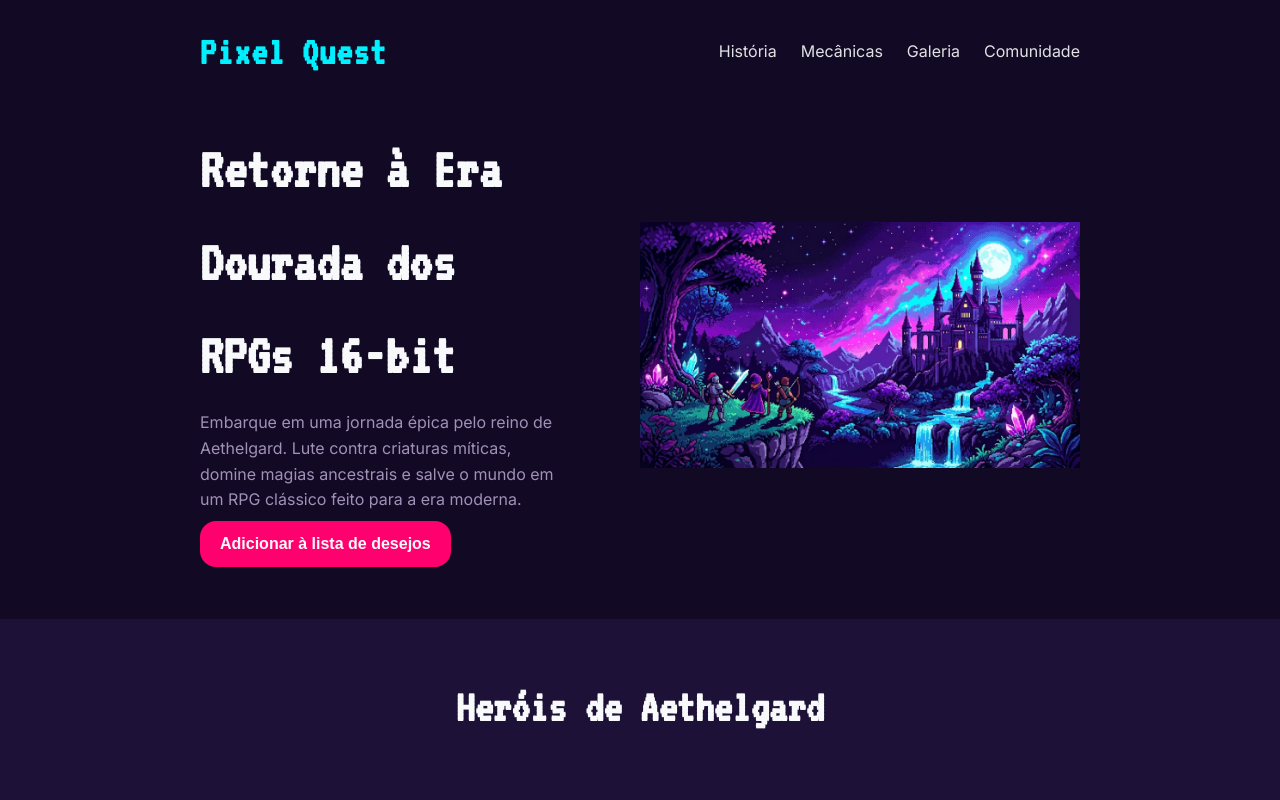
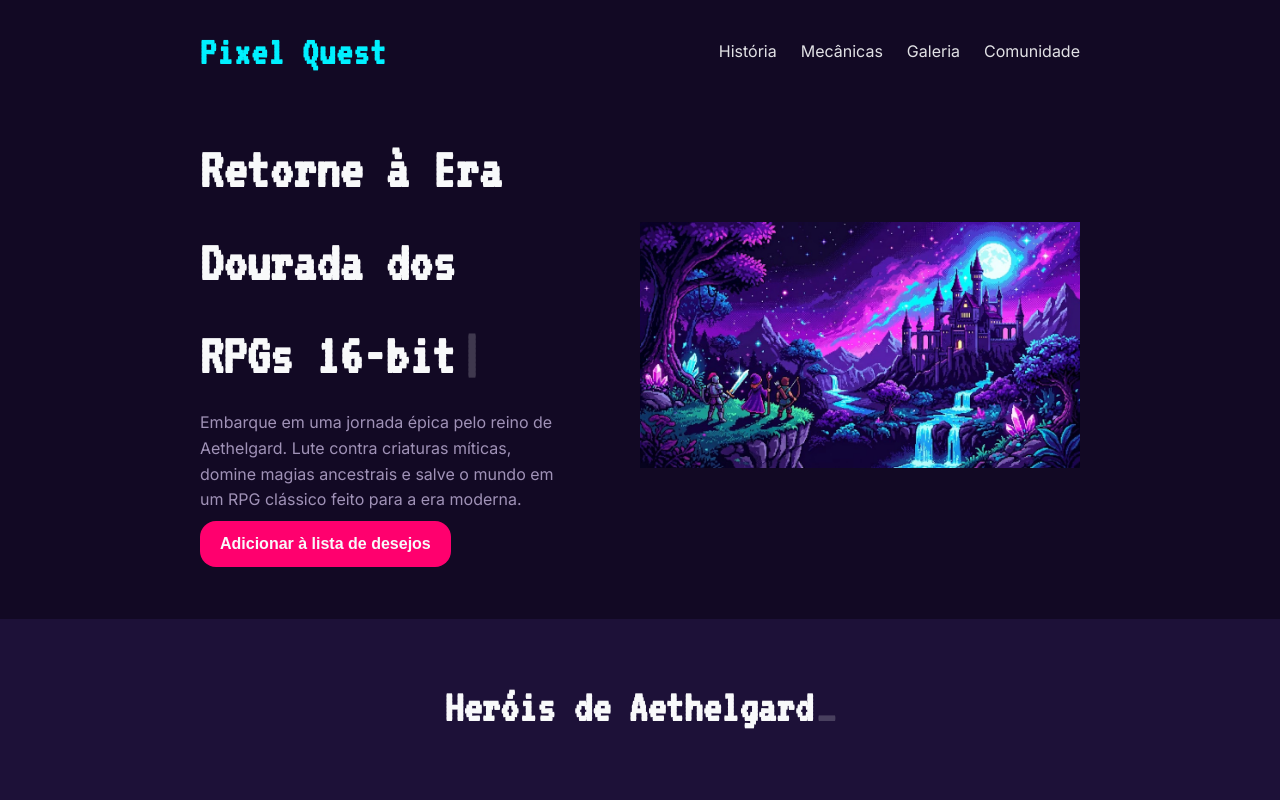
Before and after one commit to vinilossi/pixel-quest, a plain HTML site: page index.html in a window 1280 px wide. Shown: the top 800 px of the page. Drawn offline with Linux system fonts and the light colour scheme.

Commit message:
feat: add typewriter effect to hero and info section titles

```diff
--- a/css/header.css
+++ b/css/header.css
@@ -25,4 +25,5 @@ nav {
 
 .nav-link:hover {
     color: var(--accent-pink, #ff006e);
+    border-bottom: 1px solid var(--accent-pink);
 }
--- a/css/hero.css
+++ b/css/hero.css
@@ -18,6 +18,14 @@
     font-size: 58px;
     font-weight: 700;
     color: var(--text-primary);
+    min-height: 187px;
+}
+
+.hero-title::after {
+  content: '|';
+  margin-left: 4px;
+  font-weight: bold;
+  animation: blink 0.8s infinite;
 }
 
 .hero-subtext {
--- a/css/info.css
+++ b/css/info.css
@@ -13,6 +13,13 @@
     font-size: 46px;
 }
 
+.info-header::after {
+    content: '_';
+    margin-left: 4px;
+    font-weight: bold;
+    animation: blink 0.8s infinite;
+}
+
 .heroes {
     display: flex;
     gap: 2rem;
--- a/css/main.css
+++ b/css/main.css
@@ -21,3 +21,8 @@ a {
 li {
     list-style: none;
 }
+
+@keyframes blink {
+  0%, 100% { opacity: 1; }
+  50% { opacity: 0; }
+}
--- a/index.html
+++ b/index.html
@@ -26,7 +26,7 @@
     <main>
       <section class="hero">
         <div class="hero-content">
-          <h2 class="hero-title">Retorne à Era Dourada dos RPGs 16-bit</h2>
+          <h2 class="hero-title"></h2>
           <p class="hero-subtext">
             Embarque em uma jornada épica pelo reino de Aethelgard. Lute contra
             criaturas míticas, domine magias ancestrais e salve o mundo em um
@@ -37,7 +37,7 @@
         <img src="img/hero-img.jpg" />
       </section>
       <section class="info">
-        <h3 class="info-header">Heróis de Aethelgard</h3>
+        <h3 class="info-header"></h3>
         <ul class="heroes">
           <li class="heroes-hero__card">
             <img src="img/cavaleiro.jpg" class="heroes-hero__card_img" />
@@ -101,4 +101,5 @@
         <p class="footer-desc">Projeto desenvolvido para o portfólio de estudo (The Odin Project).</p>
     </footer>
   </body>
+  <script src="js/index.js"></script>
 </html>
--- /dev/null
+++ b/js/index.js
@@ -0,0 +1,16 @@
+const heroTitle = document.querySelector(".hero-title");
+const infoTitle = document.querySelector(".info-header");
+const textHeroTitle = "Retorne à Era Dourada dos RPGs 16-bit";
+const textInfoTitle = "Heróis de Aethelgard"
+
+function heroTypingEffect(element, text, i = 0) {
+    element.textContent += text[i];
+    if(i > text.length - 2) {
+        return;
+    }
+
+    setTimeout(() => heroTypingEffect(element, text, i + 1), 60)
+}
+
+heroTypingEffect(heroTitle, textHeroTitle);
+heroTypingEffect(infoTitle, textInfoTitle);
```
